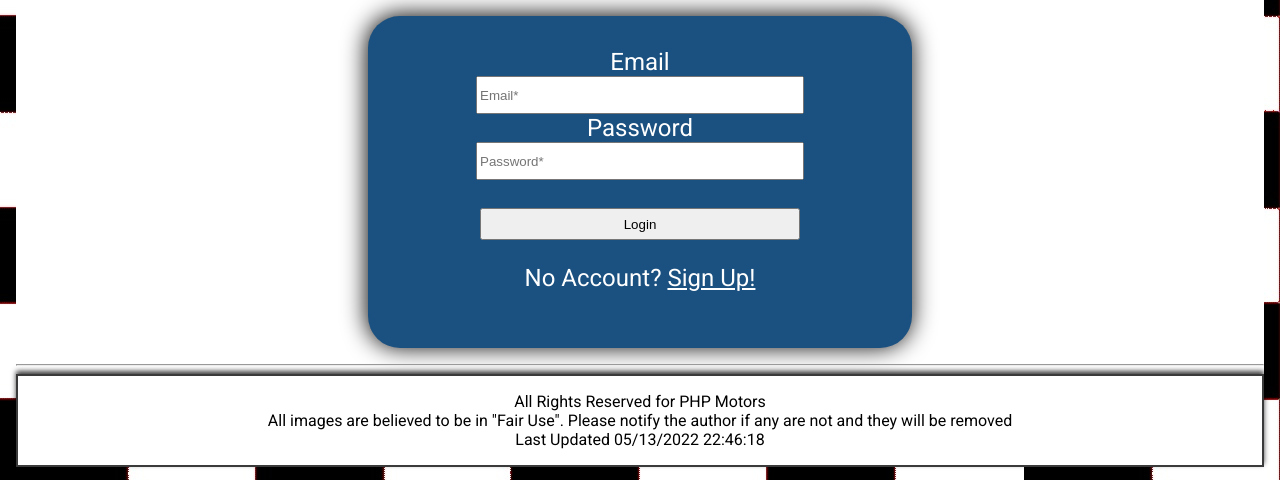
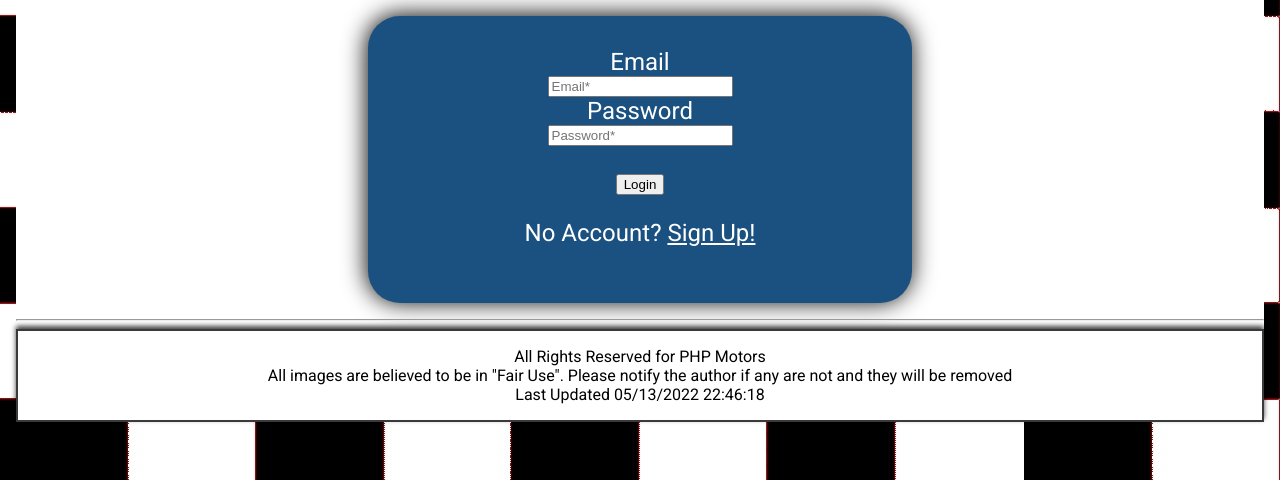
Before and after one commit to Nemo3003/CSE340, a PHP site: page /accounts/index.php in a window 1280 px wide. Shown: the part 176-656 px from the top of the page. Run offline with PHP 8.4, Linux system fonts and the light colour scheme; data that the repository does not hold is empty.

Commit message:
enhancement 3 ready to be tested.

```diff
--- a/css/base.css
+++ b/css/base.css
@@ -90,8 +90,8 @@ form {
     font-size: x-large;
     }
 form input{
-    width: 20rem;
-    height: 2rem;
+    max-width: 20rem;
+    max-height: 2rem;
     }
 form a{
     color: var(--white);
```
